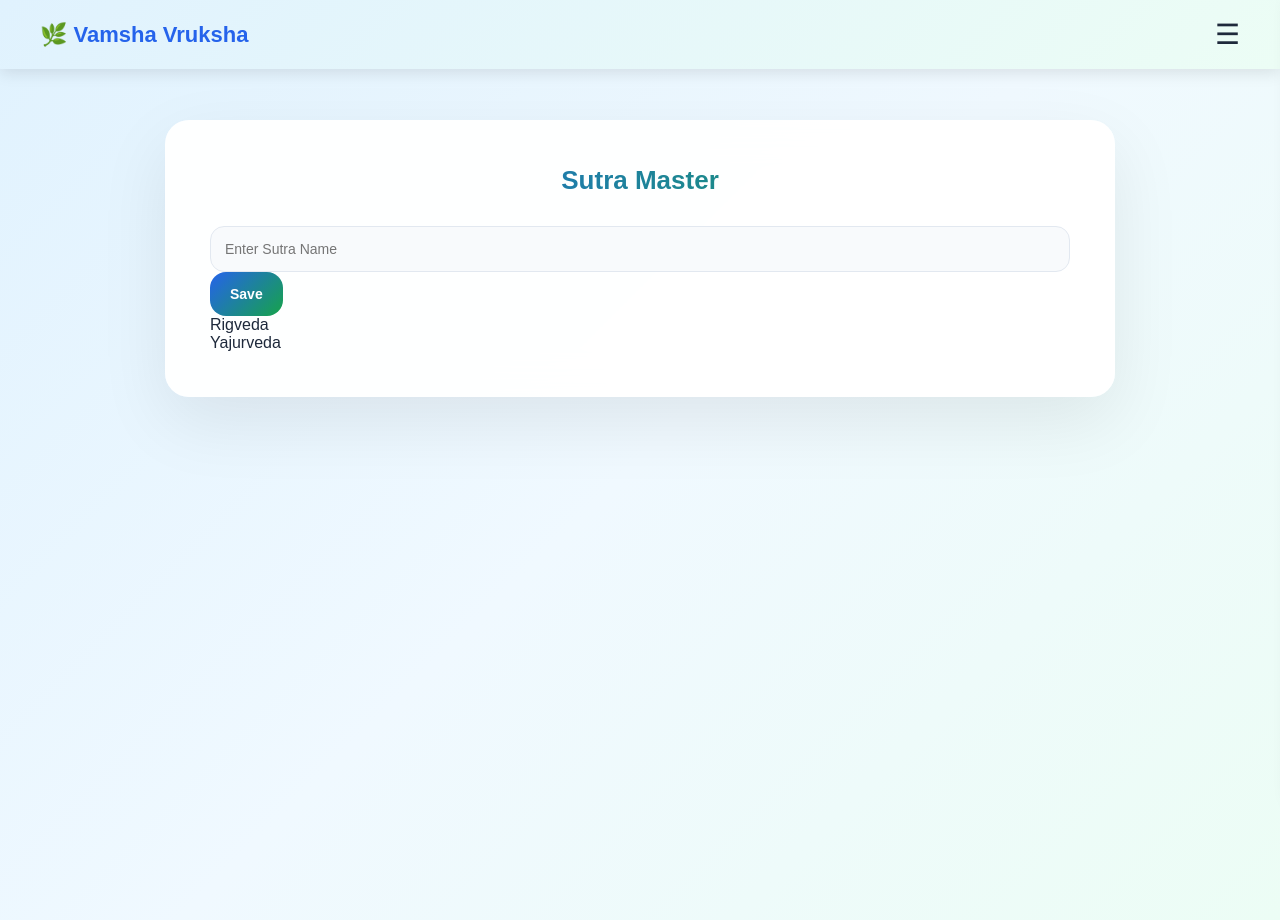
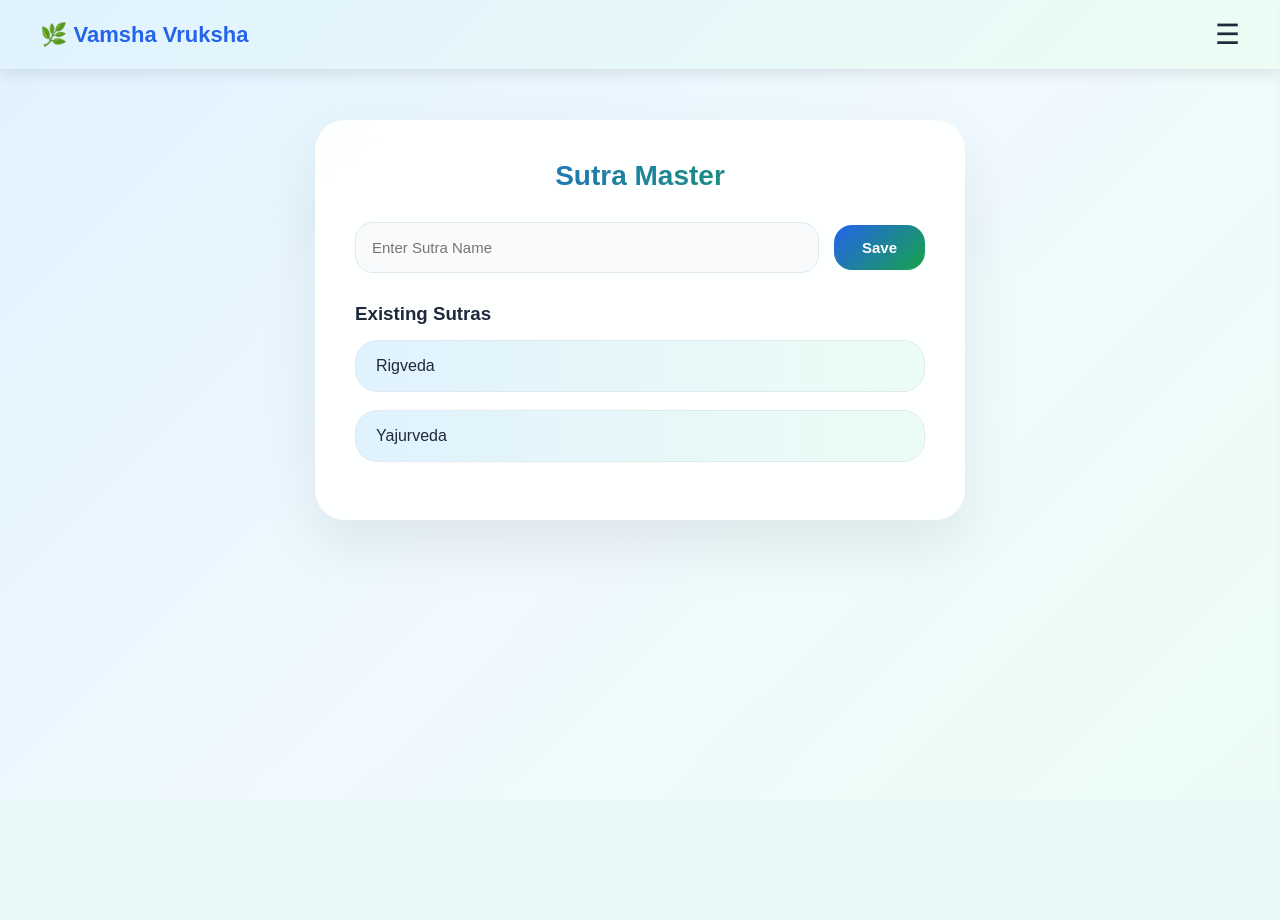
Before and after one commit to DHARM9978/Vamsha-Vruksha, a PHP site: page /Pages/Add_Sutra.php in a window 1280 px wide. After the commit the page ends 538 px from the top, so only its background shows below. Run offline with PHP 8.4, Linux system fonts and the light colour scheme; data comes from the database, SQL or seed files in the repository.

Commit message:
Sutra Page is changed and all the other pages are without scrollbar except the Edit_person page and also the database is changed but didn't reflect hear because i didn't export it

```diff
--- a/CSS/Gothara.css
+++ b/CSS/Gothara.css
@@ -12,6 +12,10 @@
 /* ===== Base ===== */
 *{
     box-sizing:border-box;
+}
+
+html, body{
+    overflow-x: hidden;
 }
 
 body{
--- a/CSS/kula_devatha.css
+++ b/CSS/kula_devatha.css
@@ -13,6 +13,11 @@
 *{
     box-sizing:border-box;
 }
+
+html, body{
+    overflow-x: hidden;
+}
+
 
 body{
     margin:0;
--- a/CSS/mane_devaru.css
+++ b/CSS/mane_devaru.css
@@ -13,6 +13,11 @@
 *{
     box-sizing:border-box;
 }
+
+html, body{
+    overflow-x: hidden;
+}
+
 
 body{
     margin:0;
--- a/CSS/panchang_sudhi.css
+++ b/CSS/panchang_sudhi.css
@@ -13,6 +13,11 @@
 *{
     box-sizing:border-box;
 }
+
+html, body{
+    overflow-x: hidden;
+}
+
 
 body{
     margin:0;
--- a/CSS/pooja_vruksha.css
+++ b/CSS/pooja_vruksha.css
@@ -14,6 +14,11 @@
 *{
     box-sizing:border-box;
 }
+
+html, body{
+    overflow-x: hidden;
+}
+
 
 body{
     margin:0;
--- a/CSS/sutra.css
+++ b/CSS/sutra.css
@@ -1,104 +1,88 @@
+:root{
+    --primary-blue:#2563eb;
+    --primary-green:#16a34a;
+    --light-blue:#e0f2fe;
+    --light-green:#ecfdf5;
+    --soft-bg:#f8fafc;
+    --border:#e2e8f0;
+    --text-dark:#1e293b;
+}
 
+/* ===== Base ===== */
 *{
     box-sizing:border-box;
 }
+html, body{
+    overflow-x: hidden;
+}
+
 
 body{
     margin:0;
     font-family:"Segoe UI",system-ui;
-    background:linear-gradient(135deg,#e0f2fe,#f0f9ff,#ecfdf5);
-    color:#1e293b;
+    background:linear-gradient(135deg,var(--light-blue),#f0f9ff,var(--light-green));
+    color:var(--text-dark);
     min-height:100vh;
-    /* padding:20px; */
 }
 
-/* ===== Main Container ===== */
+/* ===== Container (Centered like Gothra page) ===== */
 .container{
     width:100%;
-    max-width:950px;
+    max-width:650px;
     margin:120px auto 60px;
-    background:rgba(255,255,255,.95);
+    background:rgba(255,255,255,.92);
     backdrop-filter:blur(18px);
-    padding:clamp(25px,4vw,45px);
-    border-radius:24px;
-    box-shadow:0 25px 70px rgba(0,0,0,.08);
+    padding:40px;
+    border-radius:30px;
+    box-shadow:0 25px 60px rgba(0,0,0,.08);
     animation:fadeUp .6s ease;
 }
 
-/* Navbar spacing safety */
-@media(max-width:768px){
-    .container{
-        margin-top:100px;
-    }
-}
-
-@keyframes fadeUp{
-    from{opacity:0;transform:translateY(15px);}
-    to{opacity:1;transform:translateY(0);}
-}
-
+/* ===== Heading ===== */
 h2{
     text-align:center;
     margin-bottom:30px;
-    font-size:clamp(20px,4vw,26px);
-    background:linear-gradient(90deg,#2563eb,#16a34a);
+    font-size:28px;
+    background:linear-gradient(90deg,var(--primary-blue),var(--primary-green));
     -webkit-background-clip:text;
     -webkit-text-fill-color:transparent;
 }
 
-/* ===== Sections ===== */
-.section{
+/* ===== FORM ROW (INLINE INPUT + BUTTON) ===== */
+.form-group{
+    display:flex;
+    gap:15px;
+    align-items:center;
     margin-bottom:30px;
-    padding:20px;
-    background:linear-gradient(90deg,#f0f9ff,#f0fdf4);
-    border-radius:20px;
-    border:1px solid #e2e8f0;
 }
 
-/* ===== Responsive Row Layout ===== */
-.row{
-    display:flex;
-    gap:15px;
-    flex-wrap:wrap;
-    align-items:center;
+input{
+    flex:1;
+    padding:16px;
+    border-radius:18px;
+    border:1px solid var(--border);
+    background:var(--soft-bg);
+    font-size:15px;
+    transition:.3s;
 }
 
-/* Make elements responsive */
-.row > *{
-    flex:1 1 180px;
-}
-
-/* ===== Inputs & Select ===== */
-input, select{
-    padding:14px;
-    border-radius:14px;
-    border:1px solid #e2e8f0;
-    background:#f8fafc;
-    font-size:14px;
-    width:100%;
-    transition:.3s;
-    min-width:0;
-}
-
-input:focus, select:focus{
-    border-color:#2563eb;
+input:focus{
+    border-color:var(--primary-blue);
     box-shadow:0 0 0 3px rgba(37,99,235,.15);
     outline:none;
     background:white;
 }
 
-/* ===== Button ===== */
 button{
-    padding:14px 20px;
+    padding:14px 28px;
     border:none;
-    border-radius:16px;
+    border-radius:18px;
     font-weight:600;
-    font-size:14px;
-    background:linear-gradient(135deg,#2563eb,#16a34a);
+    font-size:15px;
+    background:linear-gradient(135deg,var(--primary-blue),var(--primary-green));
     color:white;
     cursor:pointer;
     transition:.3s;
-    white-space:nowrap;
 }
 
 button:hover{
@@ -106,19 +90,42 @@ button:hover{
     box-shadow:0 12px 25px rgba(37,99,235,.3);
 }
 
-/* ===== Mobile Optimization ===== */
+/* ===== List ===== */
+.list{
+    margin-top:10px;
+}
+
+.item{
+    background:linear-gradient(90deg,var(--light-blue),var(--light-green));
+    padding:16px 20px;
+    border-radius:22px;
+    margin-bottom:18px;
+    border:1px solid var(--border);
+    transition:.3s;
+    font-size:16px;
+}
+
+.item:hover{
+    transform:translateX(6px);
+    box-shadow:0 8px 20px rgba(37,99,235,.15);
+}
+
+/* ===== Success Message ===== */
+.msg{
+    text-align:center;
+    margin-bottom:20px;
+    padding:12px;
+    border-radius:16px;
+    background:linear-gradient(90deg,#dcfce7,#f0fdf4);
+    border:1px solid #22c55e;
+    color:#166534;
+    font-weight:600;
+}
+
+/* ===== Mobile ===== */
 @media(max-width:600px){
 
-    body{
-        padding:15px;
-    }
-
-    .container{
-        padding:22px;
-        border-radius:20px;
-    }
-
-    .row{
+    .form-group{
         flex-direction:column;
         align-items:stretch;
     }
--- a/CSS/vamsha.css
+++ b/CSS/vamsha.css
@@ -12,6 +12,11 @@
 *{
     box-sizing:border-box;
 }
+
+html, body{
+    overflow-x: hidden;
+}
+
 
 body{
     margin:0;
--- a/Pages/Add_Sutra.php
+++ b/Pages/Add_Sutra.php
@@ -19,9 +19,7 @@ $data = $conn->query("SELECT * FROM Sutra ORDER BY Sutra_Name");
 <head>
 <title>Sutra Master</title>
 <meta name="viewport" content="width=device-width, initial-scale=1">
-
 <link rel="stylesheet" href="../CSS/sutra.css">
-
 </head>
 
 <body>
@@ -34,17 +32,27 @@ $data = $conn->query("SELECT * FROM Sutra ORDER BY Sutra_Name");
 <div class="msg"><?= $msg ?></div>
 <?php endif; ?>
 
+<!-- ===== Add Sutra Section ===== -->
+<div class="section">
 <form method="post">
     <div class="form-group">
         <input name="name" placeholder="Enter Sutra Name" required>
-    <button name="save">Save</button>
+        <button type="submit" name="save">Save</button>
     </div>
 </form>
+</div>
+
+<!-- ===== List Section ===== -->
+<div class="section">
+    <h3 style="margin-bottom:15px;">Existing Sutras</h3>
 
     <div class="list">
     <?php while($r = $data->fetch_assoc()): ?>
-<div class="item"><?= htmlspecialchars($r['Sutra_Name']) ?></div>
+        <div class="item">
+            <?= htmlspecialchars($r['Sutra_Name']) ?>
+        </div>
     <?php endwhile; ?>
+    </div>
 </div>
 
 </div>
```
Also changed, not shown: CSS/edit_person.css (+7 -0 lines). Lines whose indentation alone changed are shown as unchanged.
